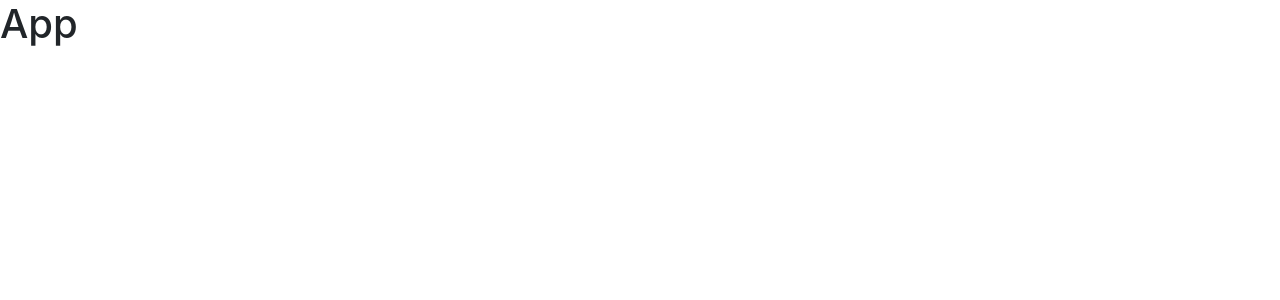
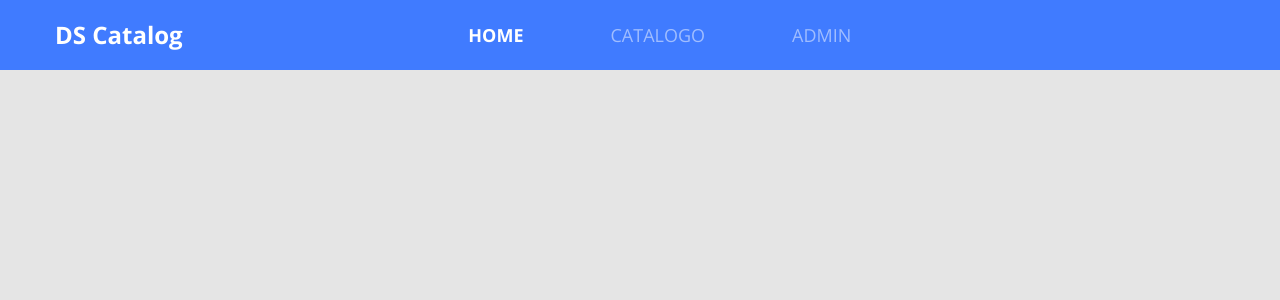
Before and after one commit to kleberlimaGit/dscatalog-bootcamp, a React (Create React App) app in the folder front-web/: page / in a window 1280 px wide. Shown: the top 300 px of the page. Built offline with nearby package versions, Linux system fonts and the light colour scheme.

Commit message:
NavBar bg color hover li

```diff
--- a/front-web/src/App.tsx
+++ b/front-web/src/App.tsx
@@ -1,10 +1,13 @@
 import React from 'react';
+import './core/assets/styles/custom.scss';
+import './app.scss';
+import Navbar from './core/components/Navbar';
 
 
 
 const App = () =>{
     return (
-    <h1>App</h1>
+    <Navbar/>
     );
 }
 
--- /dev/null
+++ b/front-web/src/app.scss
@@ -0,0 +1,24 @@
+
+@import url('https://fonts.googleapis.com/css2?family=Open+Sans:wght@400;700&display=swap');
+
+* {
+  font-family: 'Open Sans', sans-serif;
+}
+
+h1, h2, h3, h4, h5, h6 {
+  margin-bottom: 0;
+  font-weight: 700;
+}
+
+ul {
+  list-style-type: none;
+  margin-bottom: 0;
+  padding-left: 0;
+}
+
+a {
+  &:hover {
+    text-decoration: none;
+    color: unset;
+  }
+}
--- /dev/null
+++ b/front-web/src/core/assets/styles/custom.scss
@@ -0,0 +1,9 @@
+$theme-colors: (
+    "primary":#407bff
+);
+
+$body-bg: #E5e5e5;
+$body-color: #263238;
+
+
+@import '~bootstrap/scss/bootstrap.scss';
--- /dev/null
+++ b/front-web/src/core/components/Navbar/index.tsx
@@ -0,0 +1,28 @@
+import React from 'react';
+import './styles.scss';
+
+const Navbar = () => (
+    <nav className="row bg-primary main-nav">
+        <div className="col-2">
+            <a href="axd" className="nav-log-text">
+                <h4>DS Catalog</h4>
+            </a>
+
+        </div>
+        <div className="col-6 offset-2">
+            <ul className="main-menu">
+                <li>
+                    <a href="#" className="active">HOME</a>
+                </li>
+                <li>
+                    <a href="#">CATALOGO</a>
+                </li>
+                <li>
+                    <a href="#">ADMIN</a>
+                </li>
+            </ul>
+        </div>
+    </nav>
+);
+
+export default Navbar;
--- /dev/null
+++ b/front-web/src/core/components/Navbar/styles.scss
@@ -0,0 +1,35 @@
+.main-nav{
+    height: 70px;
+    color:#FFF;
+    align-items: center;
+    padding-left: 40px;
+    margin-left: 0;
+    margin-right: 0;
+}
+
+.nav-log-text{
+    color: #FFF;
+}
+
+.main-menu{
+    display: flex;
+    font-size: 18px;
+    width: 383px;
+    justify-content: space-between;
+
+    a{
+        font-style: normal;
+        color: rgba(255,255,255,0.5);
+
+        &.active{
+            color: #FFF;
+            font-weight: 700;
+        }
+
+        &:hover{
+            color: #FFF;
+        }
+    }
+
+
+}
--- a/front-web/src/index.tsx
+++ b/front-web/src/index.tsx
@@ -1,7 +1,6 @@
 import React from 'react';
 import ReactDOM from 'react-dom';
 import App from './App';
-import 'bootstrap/dist/css/bootstrap.css';
 
 
 ReactDOM.render(
```
Also changed, not shown: 1 other file (tests, documents, lock files or other folders).
